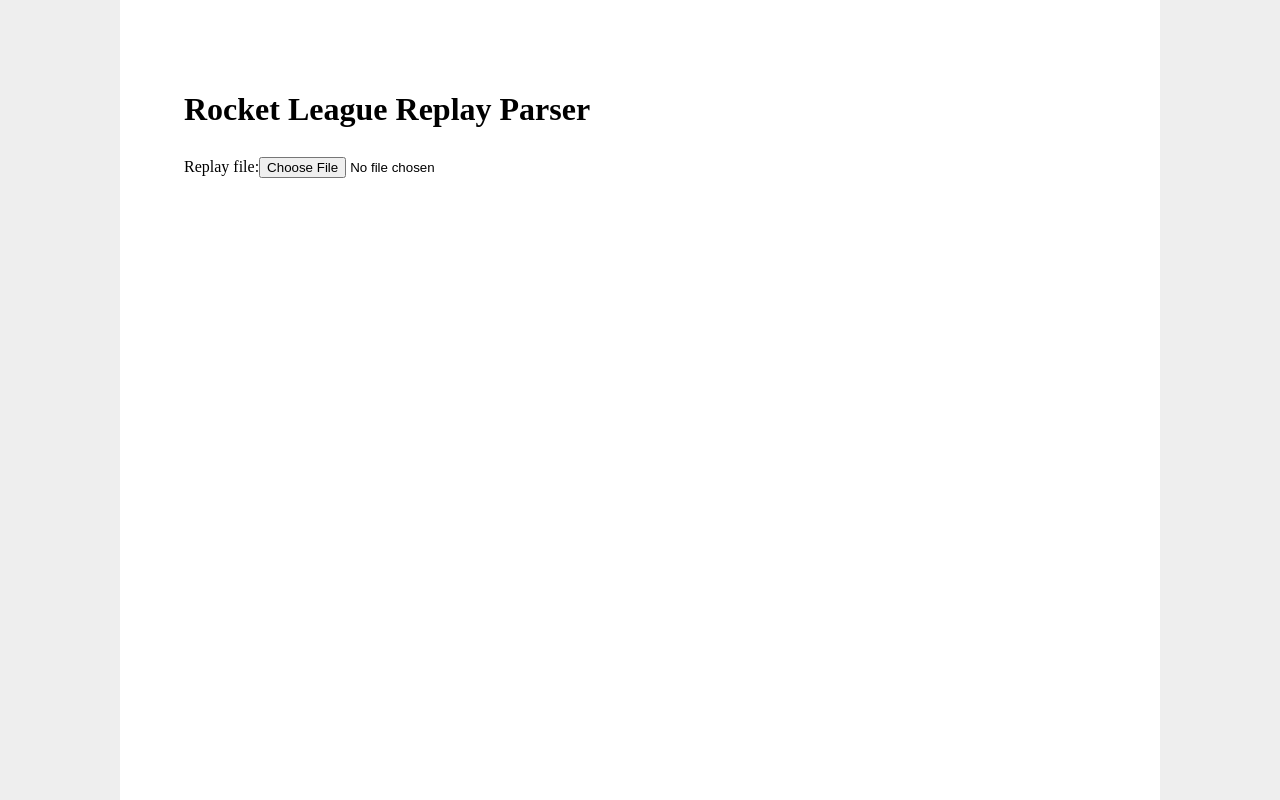
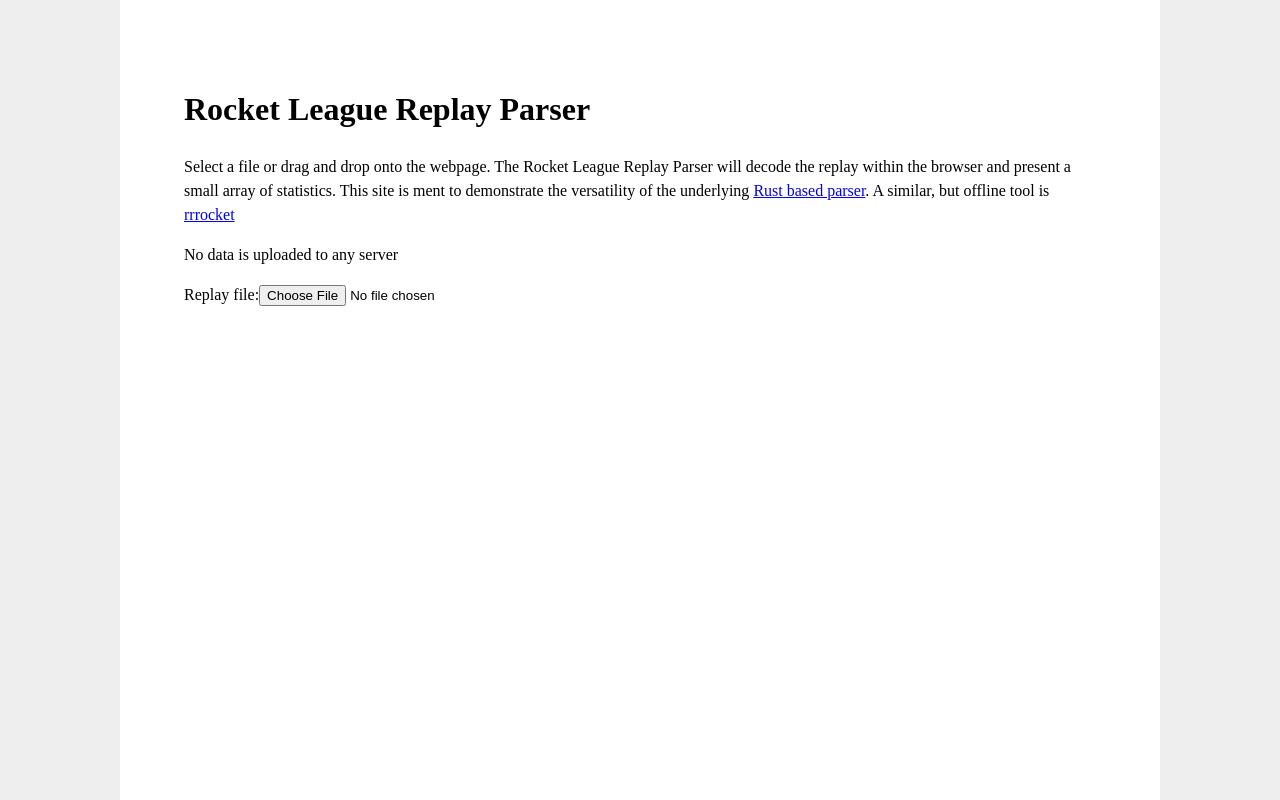
Before and after one commit to nickbabcock/rl-web, a Preact app: page / in a window 1280 px wide. Built offline with nearby package versions, Linux system fonts and the light colour scheme.

Commit message:
good setup

```diff
--- a/src/ReplayForm.tsx
+++ /dev/null
@@ -1,34 +0,0 @@
-import { h, Component } from "preact";
-
-interface ReplayFormProps {
-  newReplay: (replay: File) => void;
-}
-
-export default class ReplayForm extends Component<
-  ReplayFormProps,
-  {}
-> {
-
-  handleChange = (event: HTMLInputElement, props: ReplayFormProps) => {
-    let target = event.target;
-    let file = (target && target.files && target.files[0]) || null;
-    if (!file) {
-      return;
-    }
-
-    props.newReplay(file);
-  };
-
-  render(props: ReplayFormProps) {
-    return (
-      <label>
-        Replay file:
-        <input
-          type="file"
-          onChange={(e: HTMLInputElement) => this.handleChange(e, props)}
-          accept=".replay"
-        />
-      </label>
-    );
-  }
-}
--- /dev/null
+++ b/src/components/App.tsx
@@ -0,0 +1,24 @@
+import { h, Component } from "preact";
+import ReplayForm from './ReplayForm';
+import TeamScores from './TeamScores';
+import { Replay } from '../core/Models';
+
+interface AppProps {
+  newReplay: (replay: File) => void;
+  replay?: Replay;
+}
+
+export default class App extends Component<AppProps, {}> {
+  render(props: AppProps) {
+    if (!props.replay) {
+        return <div><ReplayForm newReplay={props.newReplay} /></div>;
+    } else {
+        return (
+            <div>
+                <ReplayForm newReplay={props.newReplay} />
+                <TeamScores team0score={props.replay.properties.Team0Score} team1score={props.replay.properties.Team1Score} />
+            </div>
+        )
+    }
+  }
+}
--- /dev/null
+++ b/src/components/ReplayForm.tsx
@@ -0,0 +1,26 @@
+import { h, Component } from "preact";
+
+interface ReplayFormProps {
+  newReplay: (replay: File) => void;
+}
+
+export default class ReplayForm extends Component<ReplayFormProps, {}> {
+  handleChange = (event: Event) => {
+    let target = event.target as HTMLInputElement;
+    let file = (target && target.files && target.files[0]) || null;
+    if (!file) {
+      return;
+    }
+
+    this.props.newReplay(file);
+  };
+
+  render(props: ReplayFormProps) {
+    return (
+      <label>
+        Replay file:
+        <input type="file" onChange={this.handleChange} accept=".replay" />
+      </label>
+    );
+  }
+}
--- /dev/null
+++ b/src/components/TeamScores.tsx
@@ -0,0 +1,12 @@
+import { h, Component } from "preact";
+
+interface TeamScoresProps {
+    team0score?: number;
+    team1score?: number;
+}
+
+const TeamScores = ({ team0score, team1score}: TeamScoresProps) => (
+    <div><span>{team0score || 0}</span> - <span>{team1score || 0}</span></div>
+);
+
+export default TeamScores;
--- a/src/core/Models.ts
+++ b/src/core/Models.ts
@@ -8,8 +8,8 @@
 
 export interface HeaderProperties {
   TeamSize: number;
-  Team0Score: number;
-  Team1Score: number;
+  Team0Score?: number;
+  Team1Score?: number;
   Goals: Goal[];
 }
 
--- a/src/core/ReplayParser.ts
+++ b/src/core/ReplayParser.ts
@@ -1,4 +1,5 @@
 import { Replay } from './Models';
+// @ts-ignore
 import rl from '../../crate/Cargo.toml';
 
 export class ReplayParser {
--- a/src/index.html
+++ b/src/index.html
@@ -4,12 +4,27 @@
     <meta charset="utf-8" />
     <meta http-equiv="X-UA-Compatible" content="IE=edge" />
     <meta name="viewport" content="width=device-width, initial-scale=1" />
-    <link rel="stylesheet" type="text/css" href="styles.css">
+    <link rel="stylesheet" type="text/css" href="styles.css" />
     <title>Rocket League Replay Parser</title>
   </head>
   <body>
-    <h1>Rocket League Replay Parser</h1>
-    <div id="app"></div>
+    <header>
+      <h1>Rocket League Replay Parser</h1>
+    </header>
+    <main id="main">
+      <p>
+        Select a file or drag and drop onto the webpage. The Rocket League
+        Replay Parser will decode the replay within the browser and present a
+        small array of statistics. This site is ment to demonstrate the
+        versatility of the underlying
+        <a href="https://github.com/nickbabcock/boxcars">Rust based parser</a>.
+        A similar, but offline tool is
+        <a href="https://github.com/nickbabcock/rrrocket">rrrocket</a>
+      </p>
+      <p>No data is uploaded to any server</p>
+
+      <div id="app"></div>
+    </main>
     <script src="./index.tsx"></script>
   </body>
 </html>
--- a/src/index.tsx
+++ b/src/index.tsx
@@ -1,18 +1,20 @@
 import { render, h } from "preact";
 import { ReplayParser } from "./core/ReplayParser";
-import ReplayForm from "./ReplayForm";
+import App from "./components/App";
 
 let parser = new ReplayParser();
+const mainElement = document.getElementById("main")!;
+const appElement = document.getElementById("app")!;
 
 function newReplay(replay: File) {
   const reader = new FileReader();
   reader.onload = e => {
     if (reader.result && reader.result instanceof ArrayBuffer) {
-      console.log(parser.parse(new Uint8Array(reader.result)));
+      let replay = parser.parse(new Uint8Array(reader.result));
+      render(<App newReplay={newReplay} replay={replay} />, mainElement, appElement);
     }
   };
   reader.readAsArrayBuffer(replay);
 }
 
-const rootElement = document.getElementById("app");
-render(<ReplayForm newReplay={newReplay} />, rootElement);
+render(<App newReplay={newReplay} />, mainElement, appElement);
--- a/tsconfig.json
+++ b/tsconfig.json
@@ -2,11 +2,12 @@
   "compilerOptions": {
     "outDir": "./dist/",
     "noImplicitAny": true,
-    "module": "es6",
+    "module": "commonjs",
     "target": "es5",
     "jsx": "react",
     "jsxFactory": "h",
     "strictNullChecks": true,
     "esModuleInterop": true
-  }
+  },
+  "exclude": [ "crate/pkg/rl_wasm_bg.d.ts" ]
 }
```
Also changed, not shown: src/components/TeamScores.css (added), src/styles.css (indentation only).
